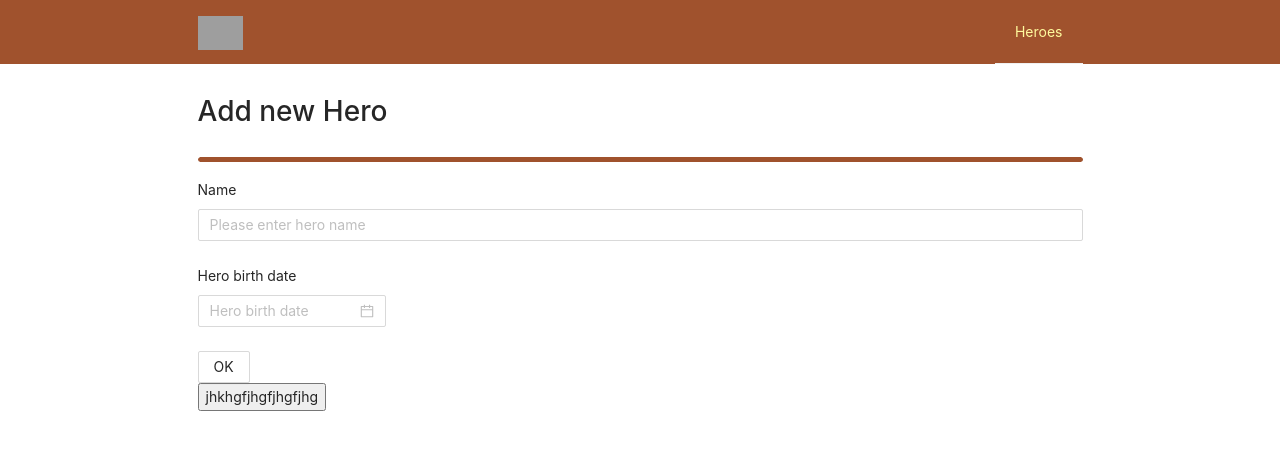
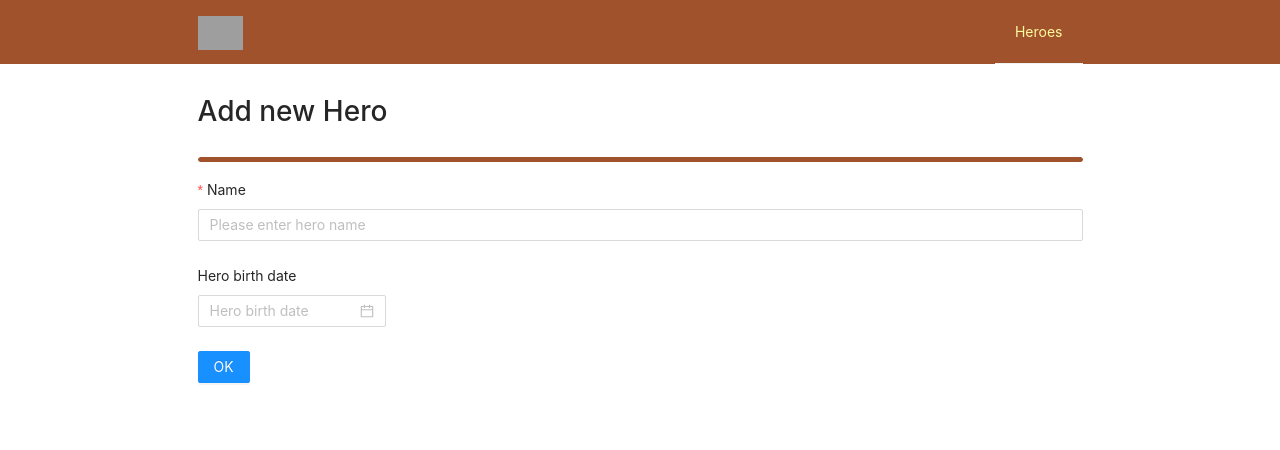
Before and after one commit to narzantaria/heroes, a React app in the folder light/: page /addhero in a window 1280 px wide. Shown: the top 450 px of the page. Built offline with nearby package versions, Linux system fonts and the light colour scheme; grey boxes are pictures that could not be loaded; what react-relay would draw is missing.

Commit message:
Continue editing

```diff
--- a/light/src/components/HeroForm.jsx
+++ b/light/src/components/HeroForm.jsx
@@ -1,19 +1,23 @@
 import React, { Component } from 'react';
 import { Button, Drawer, Form, Col, Row, Input, Select, DatePicker } from 'antd';
+// import moment from 'moment';
 
 const dateFormat = 'DD/MM/YYYY';
 
 class HeroForm extends Component {
   constructor(props) {
     super(props);
-    //
   }
 
   render() {
+    const { data } = this.props;
     return (
       <Form
         layout="vertical"
-        hideRequiredMark
+        initialValues={{ ...data }}
+        onFinish={values => {
+          this.props.sendbackData(values.name, [], new Date(values.date).toISOString())
+        }}
       >
         <Row gutter={16}>
           <Col span={24}>
@@ -24,15 +28,17 @@ class HeroForm extends Component {
             >
               <Input placeholder="Please enter hero name" />
             </Form.Item>
-            <Form.Item label="Hero birth date" >
+            <Form.Item label="Hero birth date" name="date">
               <DatePicker
-                name='birth'
-                size='medium'
+                size="medium"
                 format={dateFormat}
                 placeholder="Hero birth date"
               />
             </Form.Item>
-            <Button onClick={() => { this.props.parentCallback('qwerty') }}>OK</Button>
+            <Button
+              type="primary"
+              htmlType="submit"
+            >OK</Button>
           </Col>
         </Row>
       </Form>
--- a/light/src/components/HeroesList.jsx
+++ b/light/src/components/HeroesList.jsx
@@ -1,15 +1,15 @@
-import React, { Fragment } from 'react';
+import React from 'react';
 import HeroTpl from './HeroTpl';
 
 import { createFragmentContainer, graphql } from 'react-relay';
 
 function HeroesList(props) {
   return (
-    <Fragment>
+    <div style={{ padding: '10px 0' }}>
       {props.viewer.Heroes.edges.map(({ node }) => (
         <HeroTpl key={node.__id} hero={node} />
       ))}
-    </Fragment>
+    </div>
   );
 }
 
@@ -27,5 +27,5 @@ export default createFragmentContainer(
         }
       }
     `
-  }
+}
 );
--- a/light/src/mutations/CreateHeroMutation.js
+++ b/light/src/mutations/CreateHeroMutation.js
@@ -14,7 +14,7 @@ const mutation = graphql`
   }
 `;
 
-export default (name, skills, date) => {
+export default (name, skills, date) => new Promise((resolve, reject) => {
   commitMutation(
     environment,
     {
@@ -26,10 +26,11 @@ export default (name, skills, date) => {
           date
         }
       },
-      onCompleted: (response, errors) => {
-        console.log('Response received from server.');
+      onCompleted: (res, err) => {
+        if (err) return reject(err);
+        return resolve(res.createHero.hero.id);
       },
-      onError: err => console.error(err),
+      onError: err => console.error(err)
     },
   );
-};
+});
--- a/light/src/routes/AddHero.jsx
+++ b/light/src/routes/AddHero.jsx
@@ -2,18 +2,10 @@ import React, { Component } from 'react';
 import Line from '../components/Line';
 import HeroForm from '../components/HeroForm';
 import CreateHeroMutation from '../mutations/CreateHeroMutation';
-import { QueryRenderer, graphql } from 'react-relay';
-import environment from '../Environment';
-import Spinner from '../components/Spinner';
-
-const shutruk = 'Shutruk-Nahhunte!!!';
 
 class AddHero extends Component {
   constructor(props) {
     super(props);
-    this.state = {
-      qwerty: ''
-    }
   }
 
   render() {
@@ -21,8 +13,10 @@ class AddHero extends Component {
       <div>
         <h1>Add new Hero</h1>
         <Line />
-        <HeroForm parentCallback={(childData) => { this.setState({ qwerty: childData }) }} />
-        <button onClick={() => { alert(this.state.qwerty) }}>jhkhgfjhgfjhgfjhg</button>
+        <HeroForm sendbackData={(name, skills, date) => {
+          CreateHeroMutation(name, skills, date)
+            .then(arg => console.log(arg));
+        }} />
       </div>
     );
   }
```
